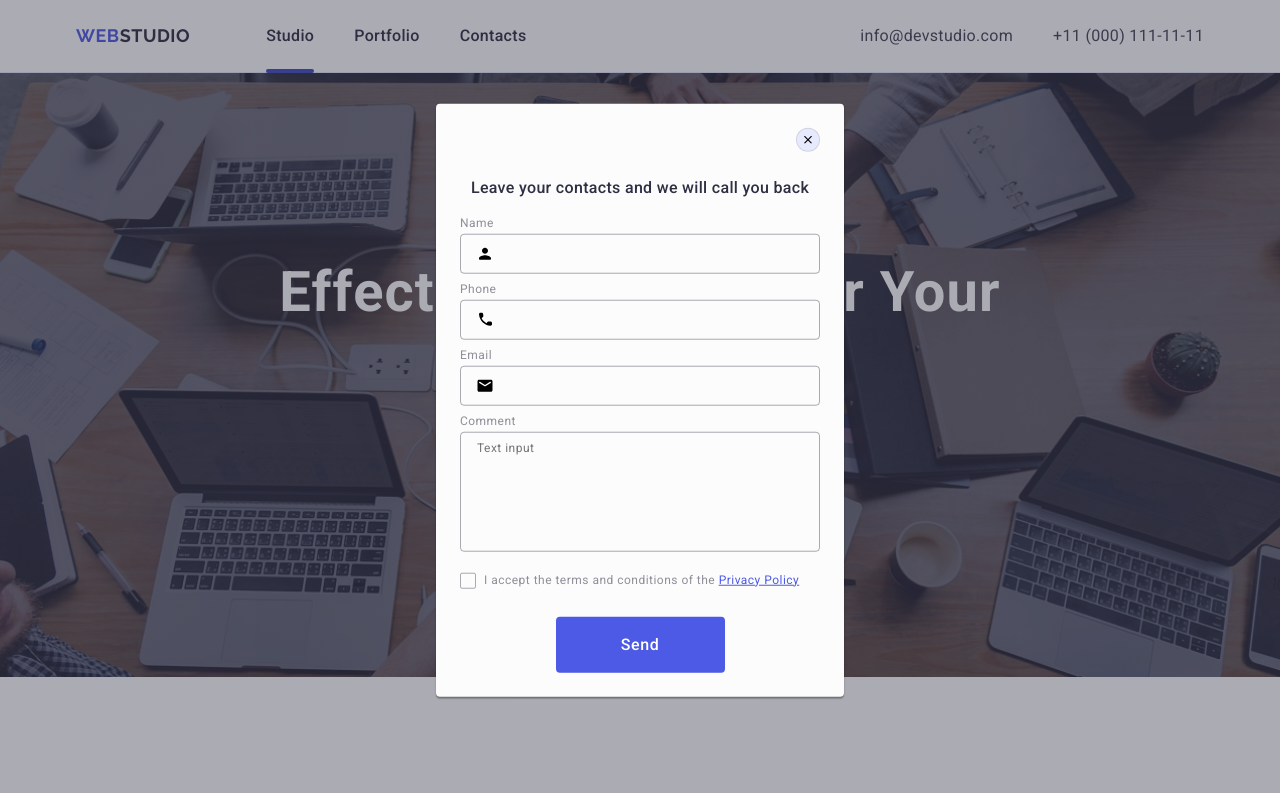
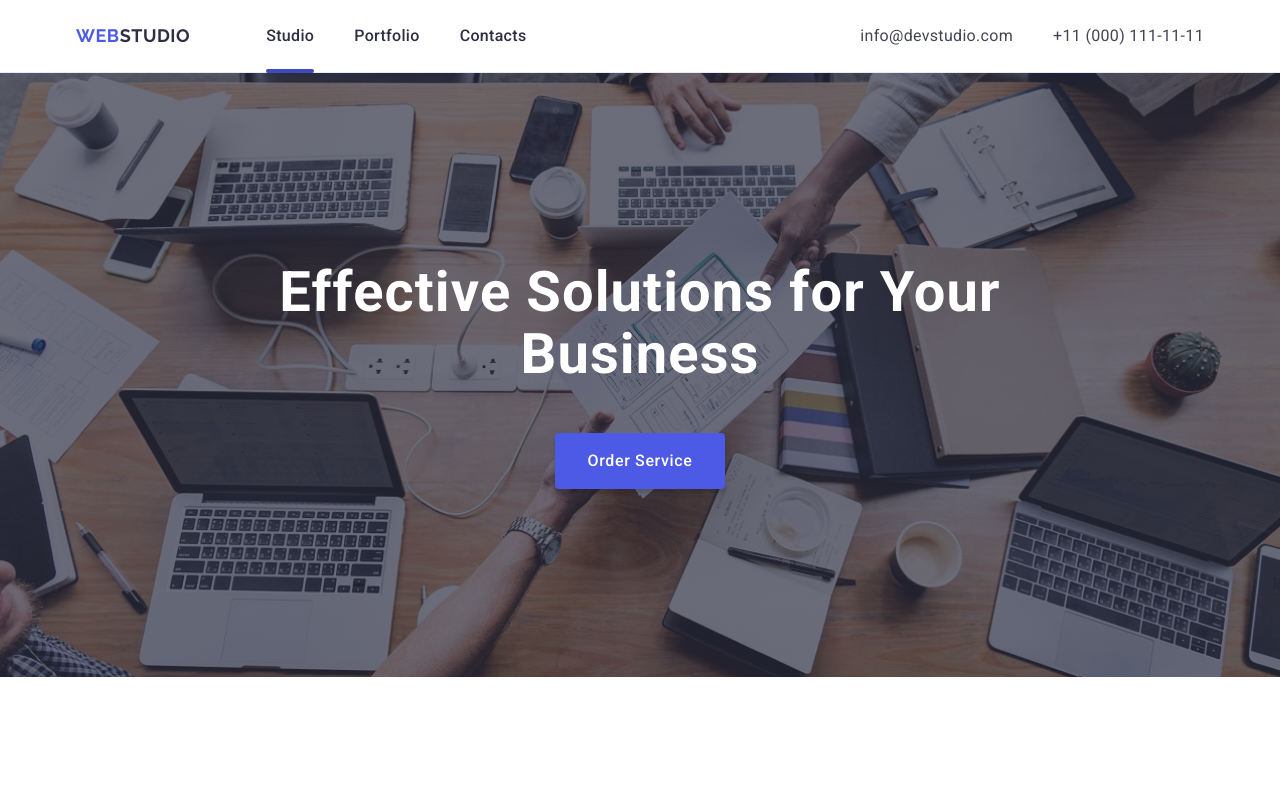
Before and after one commit to verashekh/goit-markup-hw-06, a plain HTML site: page index.html in a window 1280 px wide. Shown: the top 793 px of the page. Drawn offline with nearby package versions, Linux system fonts and the light colour scheme.

Commit message:
modify CSS

```diff
--- a/css/styles.css
+++ b/css/styles.css
@@ -1076,14 +1076,14 @@ focus {
   height: 100%;
   transition: opacity 250ms cubic-bezier(0.4, 0, 0.2, 1),
     visibility 250ms cubic-bezier(0.4, 0, 0.2, 1);
-  opacity: 1;
-  visibility: visible;
-  pointer-events: auto;
+  opacity: 0;
+  visibility: hidden;
+  pointer-events: none;
 }
 .modal-overlay.is-open {
-  opacity: 1;
-  pointer-events: auto;
-  visibility: visible;
+  opacity: 0;
+  pointer-events: none;
+  visibility: hidden;
 }
 .modal {
   position: absolute;
```
